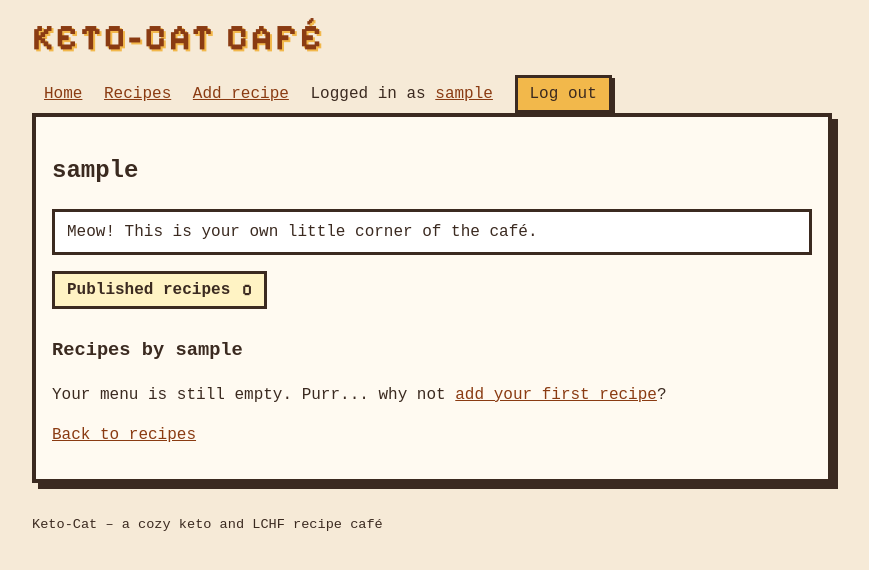
After one commit to inga-divra/keto-cat, a Flask app: page /user/1 in a window 1280 px wide. The commit adds this page. Shown: the top 570 px of the page, without its empty margins (208-1077 px from the left). Run offline with Flask 3, Linux system fonts and the light colour scheme; the visitor is signed in with stand-in values (Sample User, id 1); data comes from the database, SQL or seed files in the repository; data that the repository does not hold is empty.

Commit message:
feat: add public user profiles with recipe counts

```diff
--- a/app.py
+++ b/app.py
@@ -124,6 +124,16 @@ def show_recipe(recipe_id):
     taste = get_recipe_taste(recipe_id)
     return render_template("recipe.html", recipe=recipe, taste=taste)
 
+@app.route("/user/<int:user_id>")
+def show_user(user_id):
+    user = users.get_user(user_id)
+    if not user:
+        abort(404)
+    recipe_count = users.get_recipe_count(user_id)
+    user_recipes = users.get_recipes(user_id)
+    return render_template("user.html", user=user, recipe_count=recipe_count,
+                           recipes=user_recipes)
+
 @app.route("/new_recipe", methods=["GET", "POST"])
 def new_recipe():
     require_login()
--- a/static/main.css
+++ b/static/main.css
@@ -63,6 +63,10 @@ footer {
 
 nav span {
   margin-left: 12px;
+}
+
+nav span a {
+  margin-left: 0;
 }
 
 form.inline {
@@ -400,6 +404,27 @@ fieldset label {
   margin-right: 16px;
 }
 
+/* User profile */
+
+.profile-stats {
+  display: inline-flex;
+  gap: 12px;
+  margin: 0 0 8px;
+  padding: 4px 12px;
+  background: #fff3c4;
+  border: 3px solid #3b2a20;
+}
+
+.profile-stats dt {
+  font-weight: bold;
+}
+
+.profile-stats dd {
+  margin: 0;
+  font-family: "Pixelify Sans", "Courier New", monospace;
+  font-weight: 700;
+}
+
 /* Recipes page: taste filters and search */
 
 .taste-filters {
--- a/templates/layout.html
+++ b/templates/layout.html
@@ -19,7 +19,7 @@
       <a href="/recipes">Recipes</a>
       {% if session.user_id %}
       <a href="/new_recipe">Add recipe</a>
-      <span>Logged in as {{ session.username }}</span>
+      <span>Logged in as <a href="/user/{{ session.user_id }}">{{ session.username }}</a></span>
       <form action="/logout" method="post" class="inline">
         <input type="hidden" name="csrf_token" value="{{ session.csrf_token }}">
         <button type="submit">Log out</button>
--- a/templates/recipe.html
+++ b/templates/recipe.html
@@ -5,7 +5,7 @@
 {% block content %}
 <section class="counter">
   <h2>{{ recipe.title }}</h2>
-  <p><small>by {{ recipe.username }}, {{ recipe.created_at[:10] }}</small></p>
+  <p><small>by <a href="/user/{{ recipe.user_id }}">{{ recipe.username }}</a>, {{ recipe.created_at[:10] }}</small></p>
   <p>Taste: {% if taste %}<span class="tag tag-{{ taste.value|lower }}">{{ taste.value }}</span>{% else %}not set{% endif %}</p>
 
   {% if session.user_id == recipe.user_id %}
--- a/templates/recipes.html
+++ b/templates/recipes.html
@@ -46,7 +46,7 @@
       {% else %}
       <small>(taste not set)</small>
       {% endif %}
-      <br><small>by {{ recipe.username }}, {{ recipe.created_at[:10] }}</small>
+      <br><small>by <a href="/user/{{ recipe.user_id }}">{{ recipe.username }}</a>, {{ recipe.created_at[:10] }}</small>
     </li>
     {% endfor %}
   </ul>
--- /dev/null
+++ b/templates/user.html
@@ -0,0 +1,42 @@
+{% extends "layout.html" %}
+
+{% block title %}{{ user.username }}{% endblock %}
+
+{% block content %}
+<section class="counter">
+  <h2>{{ user.username }}</h2>
+  {% if session.user_id == user.id %}
+  <p class="speech">Meow! This is your own little corner of the café.</p>
+  {% else %}
+  <p class="speech">Meow! Welcome to {{ user.username }}'s corner of the café.</p>
+  {% endif %}
+
+  <dl class="profile-stats">
+    <dt>Published recipes</dt>
+    <dd>{{ recipe_count }}</dd>
+  </dl>
+
+  <h3>Recipes by {{ user.username }}</h3>
+  {% if recipes %}
+  <ul class="recipe-list">
+    {% for recipe in recipes %}
+    <li>
+      <a href="/recipe/{{ recipe.id }}">{{ recipe.title }}</a>
+      {% if recipe.taste %}
+      <span class="tag tag-{{ recipe.taste|lower }}">{{ recipe.taste }}</span>
+      {% else %}
+      <small>(taste not set)</small>
+      {% endif %}
+      <br><small>{{ recipe.created_at[:10] }}</small>
+    </li>
+    {% endfor %}
+  </ul>
+  {% elif session.user_id == user.id %}
+  <p>Your menu is still empty. Purr... why not <a href="/new_recipe">add your first recipe</a>?</p>
+  {% else %}
+  <p>{{ user.username }} hasn't shared any recipes yet. Maybe something is still in the oven!</p>
+  {% endif %}
+
+  <p><a href="/recipes">Back to recipes</a></p>
+</section>
+{% endblock %}
--- a/users.py
+++ b/users.py
@@ -16,3 +16,26 @@ def check_login(username, password):
     if check_password_hash(user["password_hash"], password):
         return user
     return None
+
+def get_user(user_id):
+    sql = "SELECT id, username FROM users WHERE id = ?"
+    result = db.query(sql, [user_id])
+    return result[0] if result else None
+
+def get_recipe_count(user_id):
+    sql = "SELECT COUNT(*) FROM recipes WHERE user_id = ?"
+    return db.query(sql, [user_id])[0][0]
+
+def get_recipes(user_id):
+    # LEFT JOIN keeps recipes that have no taste selected yet.
+    sql = """SELECT recipes.id, recipes.title, recipes.created_at,
+                    taste.value AS taste
+             FROM recipes
+                  LEFT JOIN recipe_classes
+                       ON recipe_classes.recipe_id = recipes.id
+                       AND recipe_classes.class_id IN
+                           (SELECT id FROM classes WHERE title = 'Taste')
+                  LEFT JOIN classes AS taste ON taste.id = recipe_classes.class_id
+             WHERE recipes.user_id = ?
+             ORDER BY recipes.id DESC"""
+    return db.query(sql, [user_id])
```
